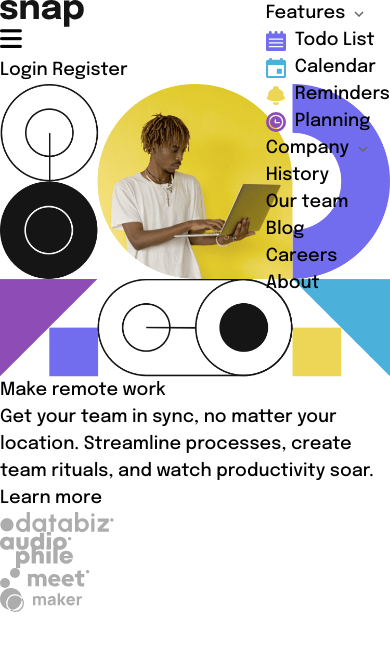
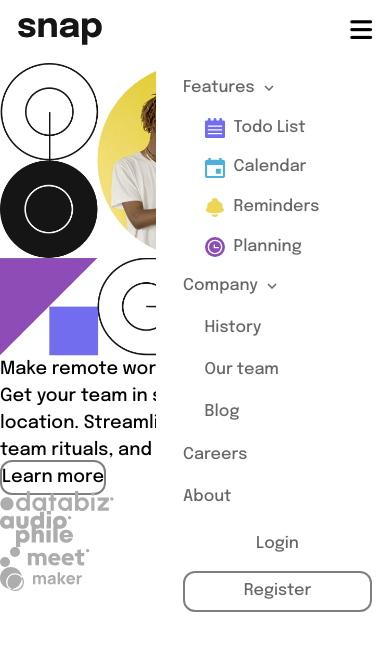
Before and after one commit to markuslk/intro-section-with-dropdown-navigation-main, a plain HTML site: page index.html in a window 390 px wide. Drawn offline with Linux system fonts and the light colour scheme.

Commit message:
work on mobile view navigation

```diff
--- a/index.html
+++ b/index.html
@@ -88,19 +88,19 @@
 									alt="Arrow up"
 							/></a>
 							<ul role="list" class="company-dropdown dropdown">
-								<li><a href="#"></a>History</li>
-								<li><a href="#"></a>Our team</li>
-								<li><a href="#"></a>Blog</li>
+								<li><a href="#">History</a></li>
+								<li><a href="#">Our team</a></li>
+								<li><a href="#">Blog</a></li>
 							</ul>
 						</li>
 						<li><a href="#">Careers</a></li>
 						<li><a href="#">About</a></li>
+						<div class="login">
+							<a href="#" class="btn login-btn">Login</a>
+							<a href="#" class="btn register">Register</a>
+						</div>
 					</ul>
 				</nav>
-				<div class="login">
-					<a href="#" class="btn login">Login</a>
-					<a href="#" class="btn register">Register</a>
-				</div>
 			</div>
 		</header>
 		<main>
--- a/styles.css
+++ b/styles.css
@@ -99,17 +99,17 @@ picture {
 	font-size: 25px;
 	cursor: pointer;
 	line-height: 0;
+	align-self: flex-end;
 }
 
 .hamburger:focus {
 	outline: none;
 }
 
-.flex-item {
+.container {
 	display: flex;
-	flex-direction: row;
-	gap: 0.5rem;
-	align-items: center;
+	justify-content: space-between;
+	padding: 1rem;
 }
 
 .icon {
@@ -121,13 +121,68 @@ picture {
 	display: none;
 }
 
-.nav {
+.primary-navigation {
 	display: flex;
 	flex-direction: column;
-	justify-content: center;
+	justify-content: flex-start;
 	position: absolute;
 	right: 0;
 	top: 0;
+	background-color: #fff;
+	height: 100%;
+	width: 60%;
+	padding: 1rem;
+}
+
+.nav {
+	margin: 1rem 0 0 0.5rem;
+}
+
+li {
+	margin-top: 0.85rem;
+}
+
+li a,
+.login a {
+	font-size: 0.9rem;
+	color: rgba(0, 0, 0, 0.6);
+}
+
+.dropdown li {
+	margin-left: 1.2rem;
+}
+
+.flex-item {
+	display: flex;
+	flex-direction: row;
+	gap: 0.5rem;
+	align-items: center;
+}
+
+.login {
+	display: flex;
+	flex-direction: column;
+	place-items: center;
+	margin-top: 0.75rem;
+	gap: 0.35rem;
+}
+
+.btn {
+	border: 2px solid rgba(0, 0, 0, 0.5);
+	border-radius: 12px;
+	width: 100%;
+	padding: 0.35rem 0;
+	text-align: center;
+}
+
+.login-btn {
+	border: 2px solid transparent;
+}
+
+.login-btn:hover,
+.register:hover {
+	background-color: rgba(0, 0, 0, 0.75);
+	color: #fff;
 }
 
 /* Main/hero  */
```
